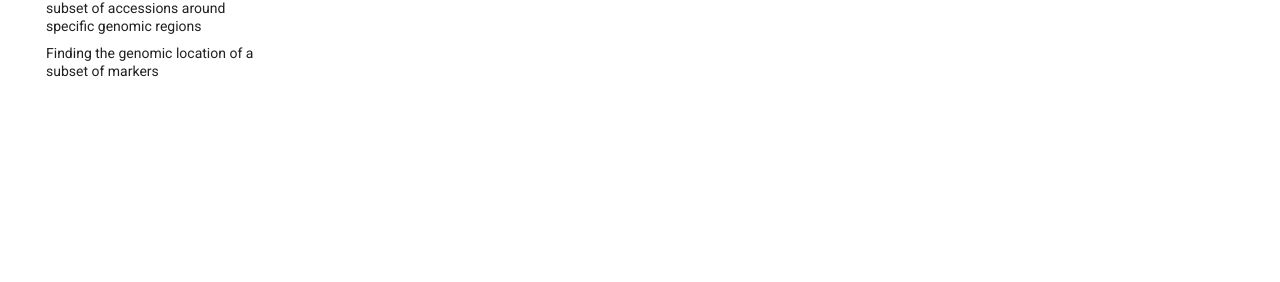
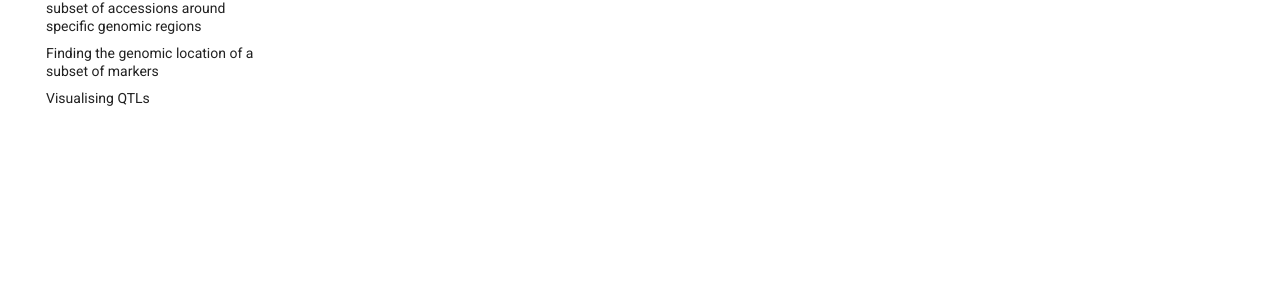
Before and after one commit to plantinformatics/pretzel-documentation-website, an MkDocs documentation site: the page built from docs/Use-Cases/index.md, in a window 1280 px wide. Shown: the part 350-632 px from the top of the page. Built offline with MkDocs 1.6.1 and Material for MkDocs 9.7.7, drawn with Linux system fonts in a browser that asks for light colours.

Commit message:
Update mkdocs.yml

```diff
--- a/mkdocs.yml
+++ b/mkdocs.yml
@@ -41,6 +41,7 @@ nav:
     - Use-Cases/Finding-a-marker-or-gene-on-a-genome.md
     - Use-Cases/Visualise-genotype-data-for-a-subset-of-accessions-around-specific-genomic-regions.md
     - Use-Cases/Finding-the-genomic-location-of-a-subset-of-markers.md
+    - Use-Cases/Visualising-QTLs.md
   - Basic Functions:
     - Basic-Functions/index.md
     - Left Panel:
```
